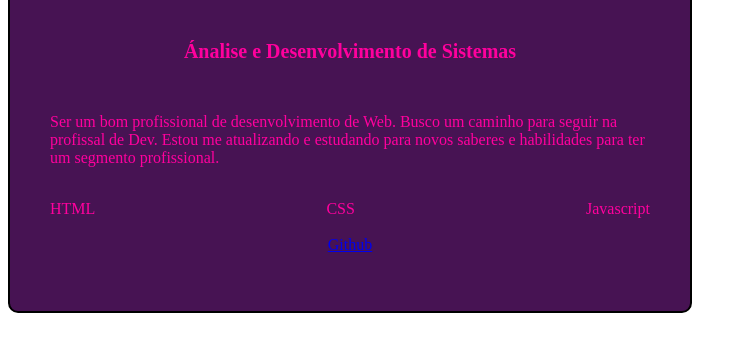
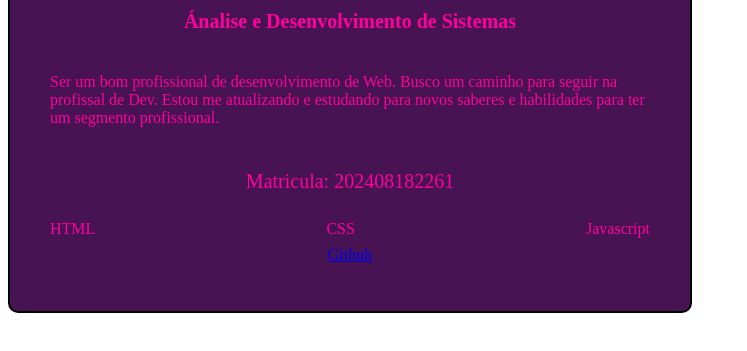
Before and after one commit to Xandyei/1aAtividadeNotaFinal-Alexandre, a plain HTML site: page Questao-1/index.html in a window 1280 px wide. Shown: the part 379-730 px from the top of the page, without its empty margins (0-747 px from the left). Drawn offline with Linux system fonts and the light colour scheme.

Commit message:
adicionada matricula na questao 1

```diff
--- a/Questao-1/index.css
+++ b/Questao-1/index.css
@@ -35,3 +35,7 @@
     width: 100%;
     color: rgb(255, 0, 157);
 }
+#matricula {
+    color: rgb(255, 0, 157);
+    font-size: 20px;
+}
--- a/Questao-1/index.html
+++ b/Questao-1/index.html
@@ -12,6 +12,7 @@
         <h1 id="nome">Alexandre Alves Andre de Deus</h1>
         <h2 id="curso">Ánalise e Desenvolvimento de Sistemas</h2>
         <p id="descricao">Ser um bom profissional de desenvolvimento de Web. Busco um caminho para seguir na profissal de Dev. Estou me atualizando e estudando para novos saberes e habilidades para ter um segmento profissional.</p>
+        <p id="matricula">Matricula: 202408182261</p>
         <div id="tecnologias">
             <div>HTML</div>
             <div>CSS</div>
```
